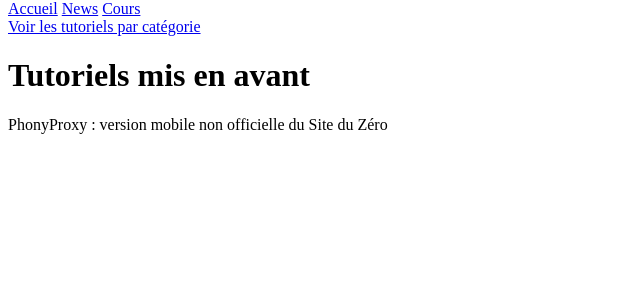
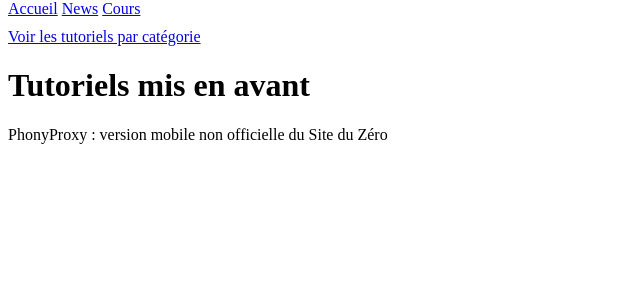
Before and after one commit to progval/SdZpp, a Python web app: template templates/sdz/tutos_index.html in a window 1280 px wide. Shown: the part 28-328 px from the top of the page, without its empty margins (0-640 px from the left). Run offline with Jinja, Linux system fonts and the light colour scheme; the template is opened without the code that fills it, so the values that code supplies are empty.

Commit message:
Add a little margin between menu and body

```diff
--- a/static/sdz.css
+++ b/static/sdz.css
@@ -9,6 +9,10 @@ img.small {
 
 body, html {
         max-width: 100;
+}
+
+#body {
+	margin-top: 10px;
 }
 
 /*******************************
```
